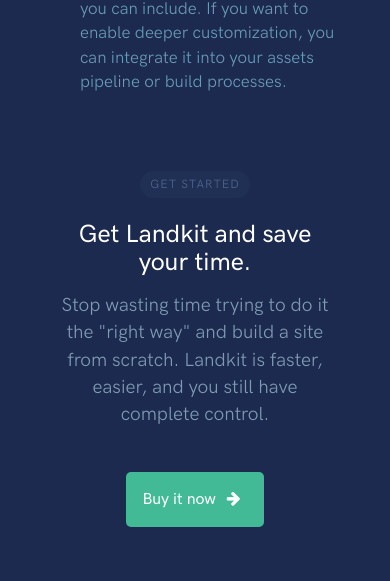
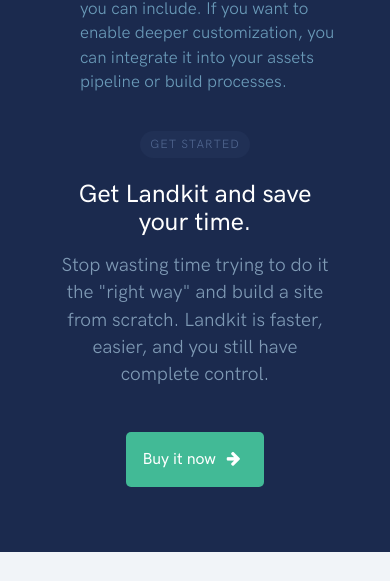
Before and after one commit to mondalnisha/linkit, a plain HTML site: page index.html in a window 390 px wide. Shown: the part 6664-7245 px from the top of the page. Drawn offline with nearby package versions, Linux system fonts and the light colour scheme.

Commit message:
Update style.css

```diff
--- a/css/style.css
+++ b/css/style.css
@@ -816,6 +816,10 @@ input#inputPassword {
     justify-content: center;
 }
 
+.col-client-bottom {
+    margin: 30px 0 0;
+}
+
 .col-client-bottom span {
     display: block;
     text-align: center;
@@ -1082,7 +1086,7 @@ input#inputPassword {
         padding-bottom: 20px
     }
     .col-client-bottom {
-        margin: 60px 0 0;
+        margin: 20px 0 0;
     }
     .col-client-bottom h2  {
         font-size: 32px;
```
